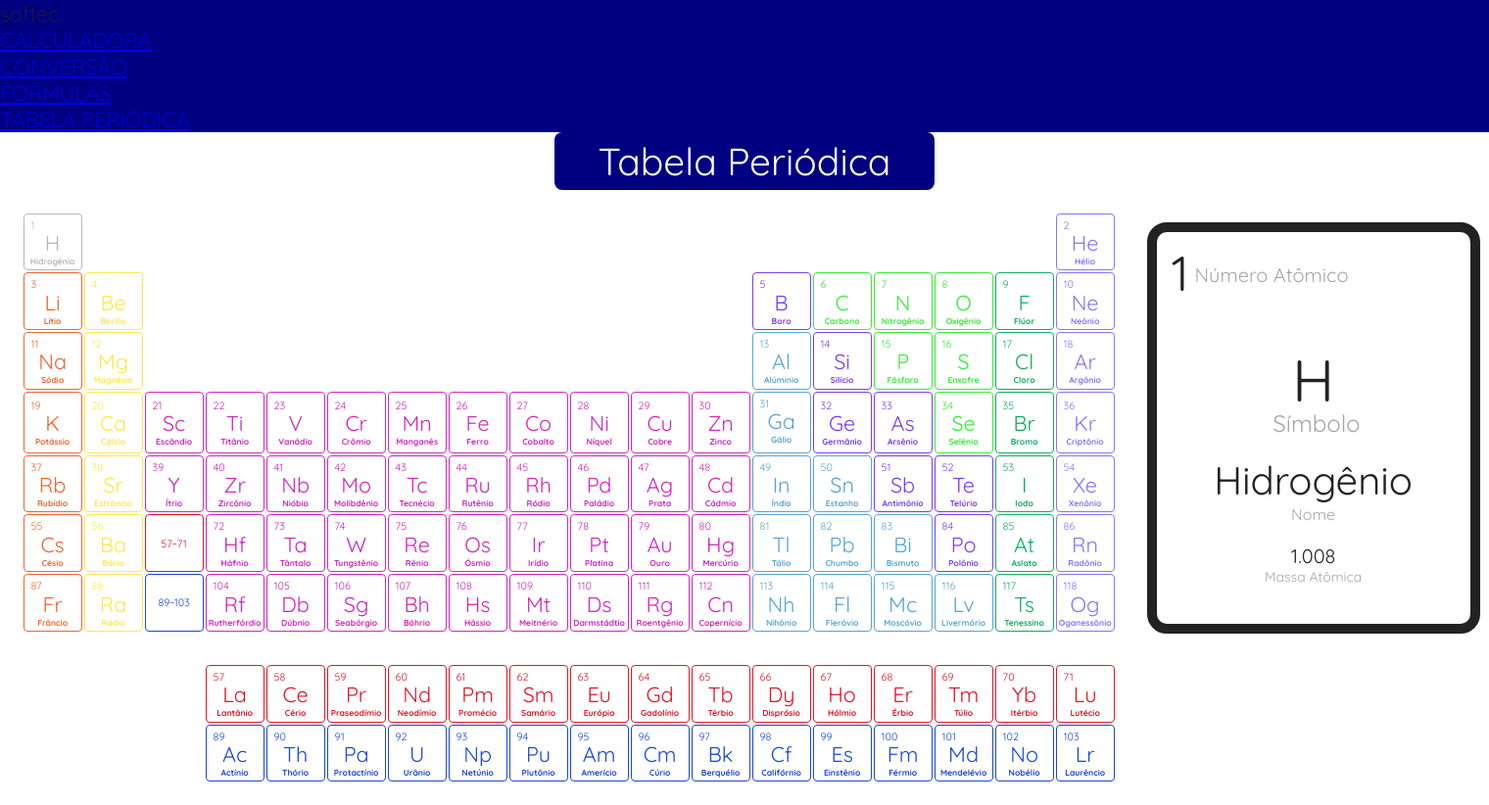
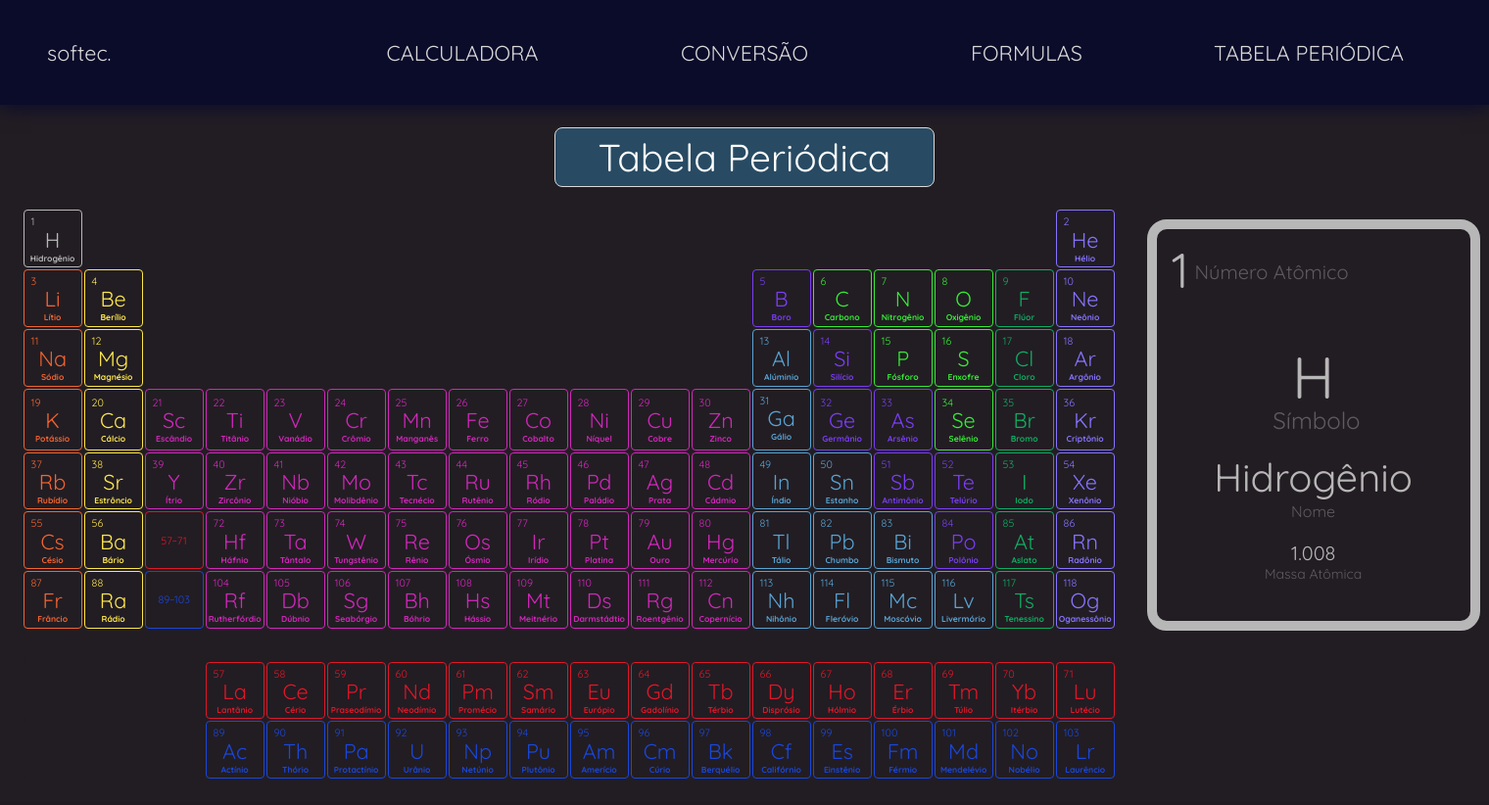
Before and after one commit to bonatowil/TCC, a PHP site: page /pages/table.html in a window 1520 px wide. Shown: the whole page at 98% size. After the commit the page ends 795 px from the top, so only its background shows below. Run offline with PHP 8.4, Linux system fonts and the light colour scheme.

Commit message:
Alterações na navbar e outras (CSS)

```diff
--- a/assets/css/style.css
+++ b/assets/css/style.css
@@ -1,12 +1,15 @@
 @import url('https://fonts.googleapis.com/css2?family=Quicksand:wght@300;400;500;600;700&display=swap');
 
 :root {
-    --jet: #353535ff;
-    --ming: #3c6e71ff;
-    --white: #ffffffff;
-    --gainsboro: #d9d9d9ff;
-    --indigo-dye: #284b63ff;
+    --background-color: #221D23;
+    --raisin-black: #221D23;
+    --jet: #353535;
+    --ming: #3c6e71;
+    --gainsboro: #d9d9d9;
+    --indigo-dye: #284b63;
+    --oxford-blue: #04052E;
 }
+
 
 * {
     box-sizing: border-box;
@@ -15,10 +18,7 @@
     caret-color: transparent;
     overflow: auto;
     margin: 0;
-    /* color: #bcbcbc; */
-    color: #222;
-    /* background-color: #151516; */
-    background-color: #fff;
+    background-color: var(--background-color);
     font-size: 1.35em;
     font-weight: 400;
     font-family: 'Quicksand', sans-serif;
@@ -29,9 +29,9 @@
     width: 10em;
     margin: auto;
     text-align: center;
-    /* border: 2px solid gray; */
     border-radius: 8px;
-    background-color: navy;
+    border: 1px solid var(--gainsboro);
+    background-color: var(--indigo-dye);
     color: white;
     font-size: 1.8em;
     padding: 5px;
@@ -42,42 +42,31 @@
 }
 
 nav {
-    user-select: none;
-    width: 100%;
-    font-weight: 200;
-    background-color: navy;
+    display: flex;
+    color: var(--gainsboro);
+    text-align: center;
+    padding: 5vmin;
+    background-color: #04052eba;
+    box-shadow: 0 0 20px var(--oxford-blue);
+    margin-bottom: 1.5vmax;
+}
+nav div {
+    flex-basis: calc(100% / 5);
 }
 
-nav ul {
-    margin: 0 0 1em 0;
-    padding: .8em 0;
-    box-shadow: 0 0 2px white;
-    list-style: none;
-    display: flex;
-    justify-content: space-between;
-    text-align: center;
-    flex-direction: row;
-    font-size: 1.5em;
-    flex-wrap: wrap;
+nav div a {
+    position: relative;
+    padding: 0 2vmin;
+    text-decoration: none;
+    color: var(--gainsboro);
 }
 
-nav ul li {
-    flex-basis: 25%;
-}
-
-nav ul li a {
-    padding: 0 10px;
-    position: relative;
-    text-decoration: none;
-    color: #cccccc;
-}
-
-nav ul li a::after {
+nav div a::after {
     content: "";
     position: absolute;
     width: 100%;
-    height: 0.1em;
-    background-color: #ccc;
+    height: 1px;
+    background-color: white;
     left: 0;
     right: 0;
     bottom: 0;
@@ -85,23 +74,17 @@
     transition: all 250ms ease-in-out;
 }
 
-nav ul li a:hover::after {
+nav div a:hover::after {
     transform: scale(1, 1);
 }
 
 
-ul:not(:hover) .nav-highlight a{
-    color: white;
-    font-weight: 500;
-}
-
-nav ul li a:hover {
-    color: white;
-    font-weight: 500;
+nav .logo {
+    padding: 0 1vmin;
+    text-align: start;
 }
 
 .content_list ul {
-    /* color: #cccccc; */
     padding: 10px;
     list-style: none;
     display: flex;
@@ -112,18 +95,20 @@
 }
 
 .content_list ul li a {
-    border: 1px solid navy;
+    background-color: var(--indigo-dye);
+    color: var(--gainsboro);
+    border: 1px solid var(--gainsboro);
     border-radius: 5px;
     margin: 5px;
     padding: 10px;
     display: block;
     text-decoration: none;
-    /* color: #cccccc; */
-    color: #222;
 }
 
 .content_list ul li a:hover{
     border-radius: 8px;
-    background-color: rgb(225, 236, 243);
+    color: var(--gainsboro);
+    background-color: var(--indigo-dye);
+    filter: opacity(.9);
     cursor: pointer;
 }
--- a/assets/css/table.css
+++ b/assets/css/table.css
@@ -27,7 +27,7 @@
 table tr td {
     text-align: center;
     padding: 10px;
-    background-color: #fff;
+    background-color: var(--background-color);
     min-width: 60px;
     max-width: 60px;
     position: relative;
@@ -175,6 +175,7 @@
 }
 
 .element {
+    color: #b8b7b7;
     margin: 2em auto;
     height: 400px;
     width: 320px;
```
